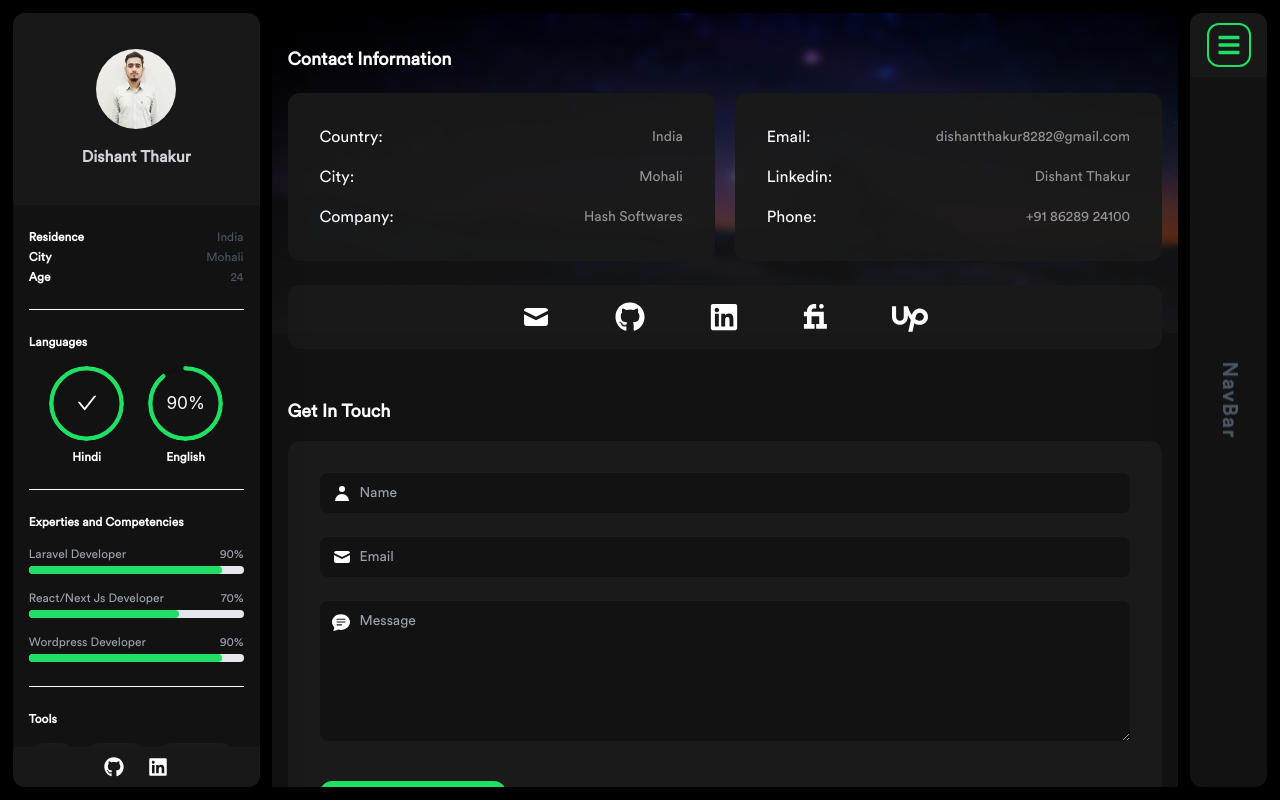
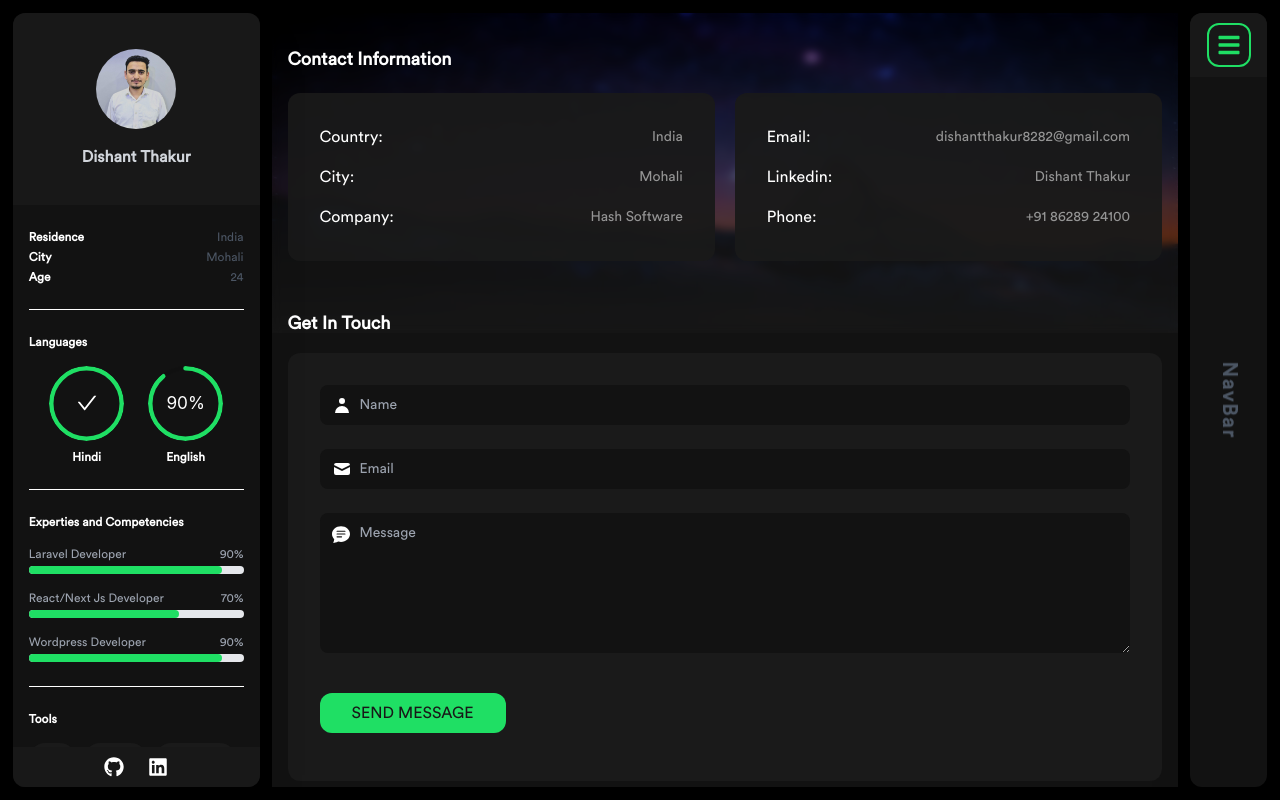
Before and after one commit to Dishant2808/my-portfolio, a Next.js app: page /contact in a window 1280 px wide. Built offline with nearby package versions, Linux system fonts and the light colour scheme.

Commit message:
worked on updating contact form and social urls

```diff
--- a/components/Common/Nav/Nav.jsx
+++ b/components/Common/Nav/Nav.jsx
@@ -18,7 +18,6 @@ const Nav = ({ setIsOpen, isOpen }) => {
                     <NavItem setIsOpen={setIsOpen} NavRoute={'/'} NavIcon={<ImHome />} NavText={'Home'} />
                     <NavItem setIsOpen={setIsOpen} NavRoute={'/contact'} NavIcon={<FaHandshake />} NavText={'Contact'} />
                     <NavItem setIsOpen={setIsOpen} NavRoute={'/background'} NavIcon={<HiIdentification />} NavText={'Background'} />
-                    <NavItem setIsOpen={setIsOpen} NavRoute={'/portfolio'} NavIcon={<FiAward />} NavText={'Portfolio'} />
                 </div>
             </div>
         </DrawerLayout>
--- a/components/HomeComponents/Banner.jsx
+++ b/components/HomeComponents/Banner.jsx
@@ -19,8 +19,8 @@ const Banner = () => {
                                             <Typewriter
                                                 options={{
                                                     strings: [
-                                                        'Laravel Developer',
-                                                        'ReactJS/NextJS Developer'
+                                                        'Full-Stack Developer',
+                                                        'Full-Stack Developer'
                                                     ],
                                                     autoStart: true,
                                                     loop: true,
@@ -53,7 +53,12 @@ const Banner = () => {
 
                     <div className="flex items-center gap-x-1">
                         <span className='text-base md:text-lg text-Green font-bold'>2+</span>
-                        <span className='text-xs text-Snow'>Next Js Projects</span>
+                        <span className='text-xs text-Snow'>Next JS Projects</span>
+                    </div>
+
+                    <div className="flex items-center gap-x-1">
+                        <span className='text-base md:text-lg text-Green font-bold'>2+</span>
+                        <span className='text-xs text-Snow'>Node JS Projects</span>
                     </div>
 
                     {/* <div className="flex items-center gap-x-1">
--- a/package.json
+++ b/package.json
@@ -12,6 +12,7 @@
     "@next/font": "13.1.1",
     "antd": "^5.6.1",
     "axios": "^1.3.4",
+    "emailjs-com": "^3.2.0",
     "eslint": "8.30.0",
     "eslint-config-next": "13.1.1",
     "next": "13.1.1",
--- a/pages/api/background.js
+++ b/pages/api/background.js
@@ -36,10 +36,10 @@ const background = [
         expCards: [
             {
                 id: 1,
-                title: 'Hash Softwares',
-                role: 'Laravel/WordPress Developer',
+                title: 'Hash Software',
+                role: 'Full-Stack Developer',
                 url: 'https://www.hashsoftware.com/',
-                desc: 'As a backend developer, I work with PHP, Laravel, and WordPress, while on the frontend, I use React, Next.js, and JavaScript to develop scalable and efficient web applications.',
+                desc: 'As a Full-Stack Developer, I build robust and scalable web applications using PHP, Laravel, WordPress, and Node.js on the backend, and React and Next.js on the frontend. I focus on creating efficient, maintainable, and high-performance solutions.',
                 year: '20/03/2023 - Present',
                 location: 'Mohali'
             },
--- a/pages/contact.jsx
+++ b/pages/contact.jsx
@@ -28,7 +28,7 @@ const Contact = () => {
                             </div>
                             <div className="flex justify-between items-center">
                                 <span className='md:text-base'>Company:</span>
-                                <span className='text-LightGray md:text-sm'>Hash Softwares</span>
+                                <span className='text-LightGray md:text-sm'>Hash Software</span>
                             </div>
                         </div>
                         <div className="card_stylings rounded-xl w-full md:w-1/2 p-5 md:p-6 lg:p-8 flex flex-col gap-y-4">
@@ -47,15 +47,6 @@ const Contact = () => {
                         </div>
                     </div>
                 </div>
-                <div className="h-16 w-full card_stylings text-xl sm:text-3xl flex gap-x-8 sm:gap-x-16 items-center justify-center text-Snow">
-                    <a className='hover:scale-125 ease-in-out duration-700' href="" target='_blank' rel="noreferrer"><HiMail /></a>
-                    <a className='hover:scale-125 ease-in-out duration-700' href="https://github.com/osamajavaid" target='_blank' rel="noreferrer"><FaGithub /></a>
-                    <a className='hover:scale-125 ease-in-out duration-700' href="https://www.linkedin.com/in/iosamajavaid/" target='_blank' rel="noreferrer"><FaLinkedin /></a>
-                    {/* <a className='hover:scale-125 ease-in-out duration-700' href="https://x.com/iosamajavaid" target='_blank' rel="noreferrer"><FaTwitter /></a> */}
-                    <a className='hover:scale-125 ease-in-out duration-700 hidden sm:block' href="https://www.fiverr.com/codeworthy" target='_blank' rel="noreferrer"><Fiverr_Icon /></a>
-                    <a className='hover:scale-125 ease-in-out duration-700 text-2xl sm:text-4xl mt-1' href="#" target='_blank' rel="noreferrer"><SiUpwork /></a>
-                </div>
-
 
                 <div className="my-12 w-full h-auto text-Snow">
                     <h1 className='text-lg font-bold'>Get In Touch</h1>
@@ -108,7 +99,6 @@ const Contact = () => {
             >
                 <div className='flex flex-col items-center justify-center'>
                     <h1 className='text-Green font-bold text-2xl'>In Progress</h1>
-                    <a className='underline text-Snow' target='_blank' href='https://github.com/osamajavaid/portfolio'>Be the one to integrate this!</a>
                 </div>
             </Modal>
             <Footer />
```
Also changed, not shown: public/images/profile.jpg, 1 other file (tests, documents, lock files or other folders).
